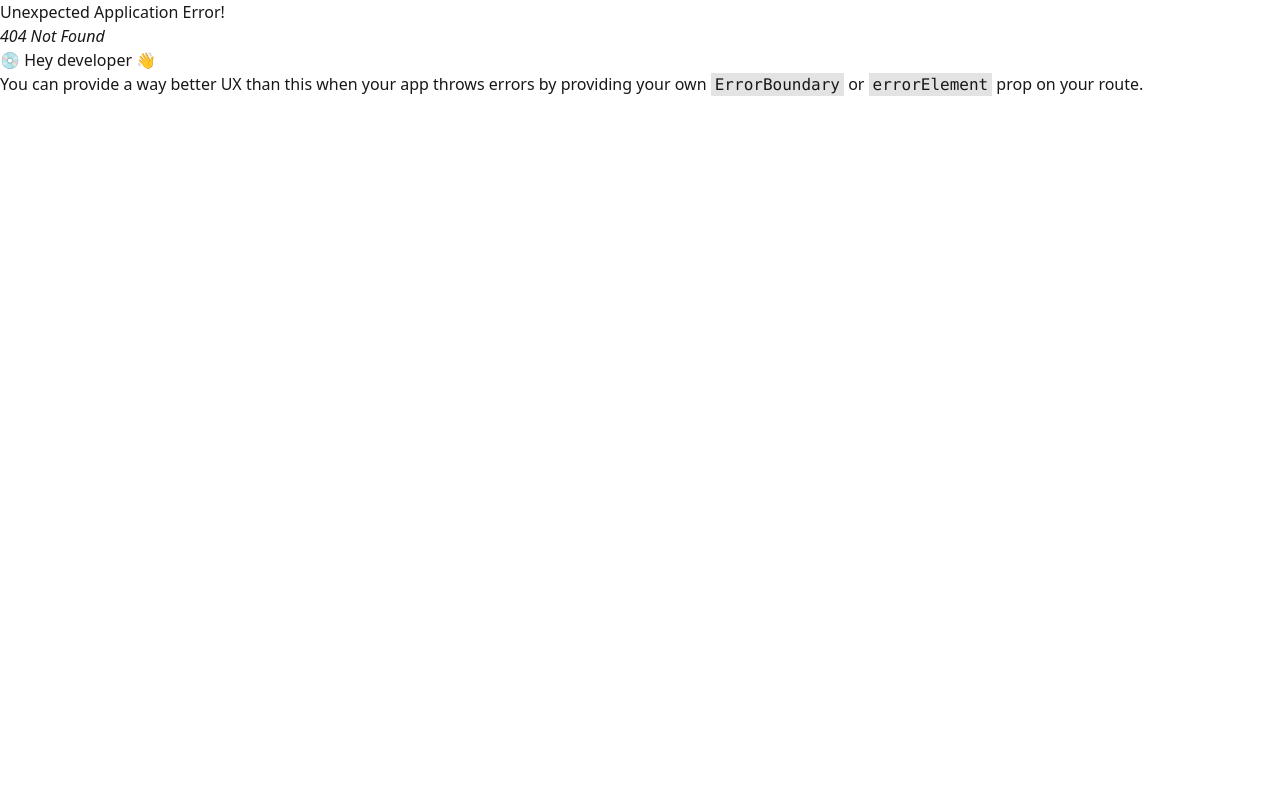
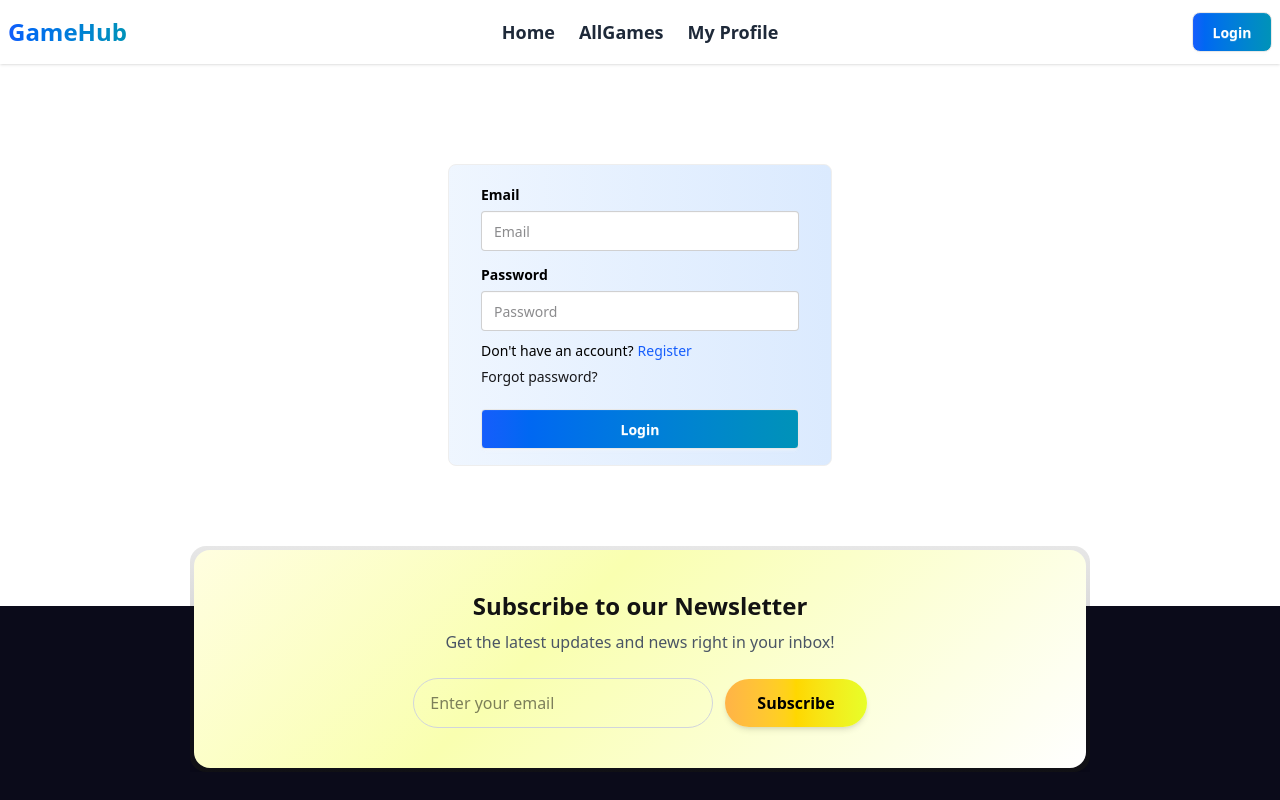
Before and after one commit to SiratimMChy/GameHub, a React app: page /login in a window 1280 px wide. Before the commit this address had no page. Shown: the top 800 px of the page. Built offline with nearby package versions, Linux system fonts and the light colour scheme; the HTML template or start-up script is replaced by a standard one.

Commit message:
add some folder and Page

```diff
--- a/package.json
+++ b/package.json
@@ -11,6 +11,7 @@
   },
   "dependencies": {
     "@tailwindcss/vite": "^4.1.17",
+    "firebase": "^12.6.0",
     "react": "^19.2.0",
     "react-dom": "^19.2.0",
     "react-router": "^7.9.6",
--- /dev/null
+++ b/src/Provider/AuthProvider.jsx
@@ -0,0 +1,15 @@
+import React, { createContext } from 'react';
+// eslint-disable-next-line react-refresh/only-export-components
+export const AuthContext = createContext();
+const AuthProvider = ({ children }) => {
+
+    const authData = {
+
+    }
+
+    return <AuthContext value={authData}>
+        {children}
+    </AuthContext>
+};
+
+export default AuthProvider;
--- a/src/component/Footer.jsx
+++ b/src/component/Footer.jsx
@@ -2,7 +2,7 @@ import React from 'react';
 
 const Footer = () => {
     return (
-        <div className="w-full bg-[#0B0B1A] text-white pt-45 pb-10 px-6 relative">
+        <div className="w-full bg-[#0B0B1A] text-white pt-40 pb-10 px-6 relative">
             <div className="max-w-[900px] mx-auto -mt-55 overflow-hidden ">
                 <div className="bg-[linear-gradient(180deg,rgba(19,19,19,0.1)_0%,rgba(19,19,19,0.15)_25%,rgba(19,19,19,0.4)_60%,rgba(19,19,19,0.7)_100%)] p-1 rounded-2xl shadow-xl">
                     <div className="bg-[linear-gradient(135deg,#FFFEE0_0%,#F9FFB0_40%,#FFFFFF_100%)] rounded-2xl p-10 text-center">
--- a/src/component/Navbar.jsx
+++ b/src/component/Navbar.jsx
@@ -1,4 +1,5 @@
 import React from 'react';
+import { Link } from 'react-router';
 import { NavLink } from 'react-router';
 
 const Navbar = () => {
@@ -74,7 +75,7 @@ const Navbar = () => {
                 </div>
             </div>
             <div className="navbar-end">
-                <a className="btn bg-linear-to-r from-blue-600 to-cyan-600 text-white w-20 rounded-lg font-bold">Login</a>
+                <Link to={'/login'} className="btn bg-linear-to-r from-blue-600 to-cyan-600 text-white w-20 rounded-lg font-bold">Login</Link>
             </div>
         </div>
     );
--- /dev/null
+++ b/src/firebase/firebase.config.js
@@ -0,0 +1,19 @@
+import { initializeApp } from "firebase/app";
+import {getAuth} from 'firebase/auth';
+
+
+const firebaseConfig = {
+  apiKey:import.meta.env.VITE_APIKEY ,
+  authDomain:import.meta.env.VITE_AUTHDOMAIN ,
+  projectId: import.meta.env.VITE_PROJECTID,
+  storageBucket: import.meta.env.VITE_STORAGEBUKET,
+  messagingSenderId:import.meta.env.VITE_MESSAGINGSENDERID ,
+  appId:import.meta.env.VITE_APPID ,
+};
+
+
+const app = initializeApp(firebaseConfig);
+
+const auth = getAuth(app);
+
+export default auth;
--- a/src/main.jsx
+++ b/src/main.jsx
@@ -4,9 +4,12 @@ import './index.css'
 import App from './App.jsx'
 import router from './router/Routes.jsx'
 import { RouterProvider } from "react-router/dom";
+import AuthProvider from './Provider/AuthProvider.jsx'
 
 createRoot(document.getElementById('root')).render(
   <StrictMode>
-    <RouterProvider router={router} />
+    <AuthProvider>
+      <RouterProvider router={router} />
+    </AuthProvider>
   </StrictMode>,
 )
--- /dev/null
+++ b/src/pages/Login.jsx
@@ -0,0 +1,37 @@
+import React from 'react';
+import { Link } from 'react-router';
+
+const Login = () => {
+    return (
+        <div className='items-center justify-center pb-10'>
+            <title>Login</title>
+            <div className="flex items-center justify-center p-25">
+                <form className="fieldset  bg-linear-to-r from-blue-50 to-blue-100 border-base-300 rounded-box w-sm border p-4 px-8">
+                    <fieldset className="fieldset">
+                        <label className="label text-black text-sm font-semibold">Email</label>
+                        <input type="email" className="input validator" placeholder="Email" required />
+                        <p className="validator-hint hidden">Required</p>
+                    </fieldset>
+
+                    <label className="fieldset">
+                        <span className="label text-black text-sm font-semibold">Password</span>
+                        <input type="password" className="input validator" placeholder="Password" required />
+                        <span className="validator-hint hidden">Required</span>
+                    </label>
+
+                    <div className="flex gap-1 text-sm ">
+                        <span className='text-black'>Don't have an account?</span><Link className='text-blue-600 link-hover' to="/signup">Register</Link>
+                    </div>
+
+                    <div><a className="link link-hover text-sm">Forgot password?</a></div>
+
+
+                    <button className="btn  bg-linear-to-r from-blue-600 to-cyan-600 text-white font-semibold mt-4" type="submit">Login</button>
+                </form>
+            </div>
+
+        </div>
+    );
+};
+
+export default Login;
--- /dev/null
+++ b/src/pages/Register.jsx
@@ -0,0 +1,40 @@
+import React from 'react';
+import { Link } from 'react-router';
+
+const Register = () => {
+    return (
+       <div className='items-center justify-center pb-5'>
+        <title>Regisration</title>
+            <div className="flex items-center justify-center p-25">
+                <form className="fieldset  bg-linear-to-r from-blue-50 to-blue-100 border-base-300 rounded-box w-sm border p-4 px-8">
+                    <fieldset className="fieldset">
+                        <label className="label text-black text-sm font-semibold">Name</label>
+                        <input type="email" className="input validator" placeholder="Enter Your Name" required />
+                        <p className="validator-hint hidden">Required</p>
+
+                        <label className="label text-black text-sm font-semibold">Email</label>
+                        <input type="email" className="input validator" placeholder="Enter Your Email" required />
+                        <p className="validator-hint hidden">Required</p>
+
+                        <label className="label text-black text-sm font-semibold">PhotoUrl</label>
+                        <input type="email" className="input validator" placeholder="Enter Your PhotoUrl" required />
+                        <p className="validator-hint hidden">Required</p>
+
+                        <span className="label text-black text-sm font-semibold">Password</span>
+                        <input type="password" className="input validator" placeholder="Enter Your Password" required />
+                        <span className="validator-hint hidden">Required</span>
+                    </fieldset>
+
+                    <div className="flex gap-1 text-sm font-stretch-75%">
+                        <span className='text-black'>Already have an account?</span><Link className='text-blue-600' to="/login">Login</Link>
+                    </div>
+
+                    <button className="btn  bg-linear-to-r from-blue-600 to-cyan-600 text-white font-semibold mt-4" type="submit">Login</button>
+                </form>
+            </div>
+
+        </div>
+    );
+};
+
+export default Register;
```
Also changed, not shown: src/router/Routes.jsx (+17 -4 lines), 1 other file (tests, documents, lock files or other folders).
